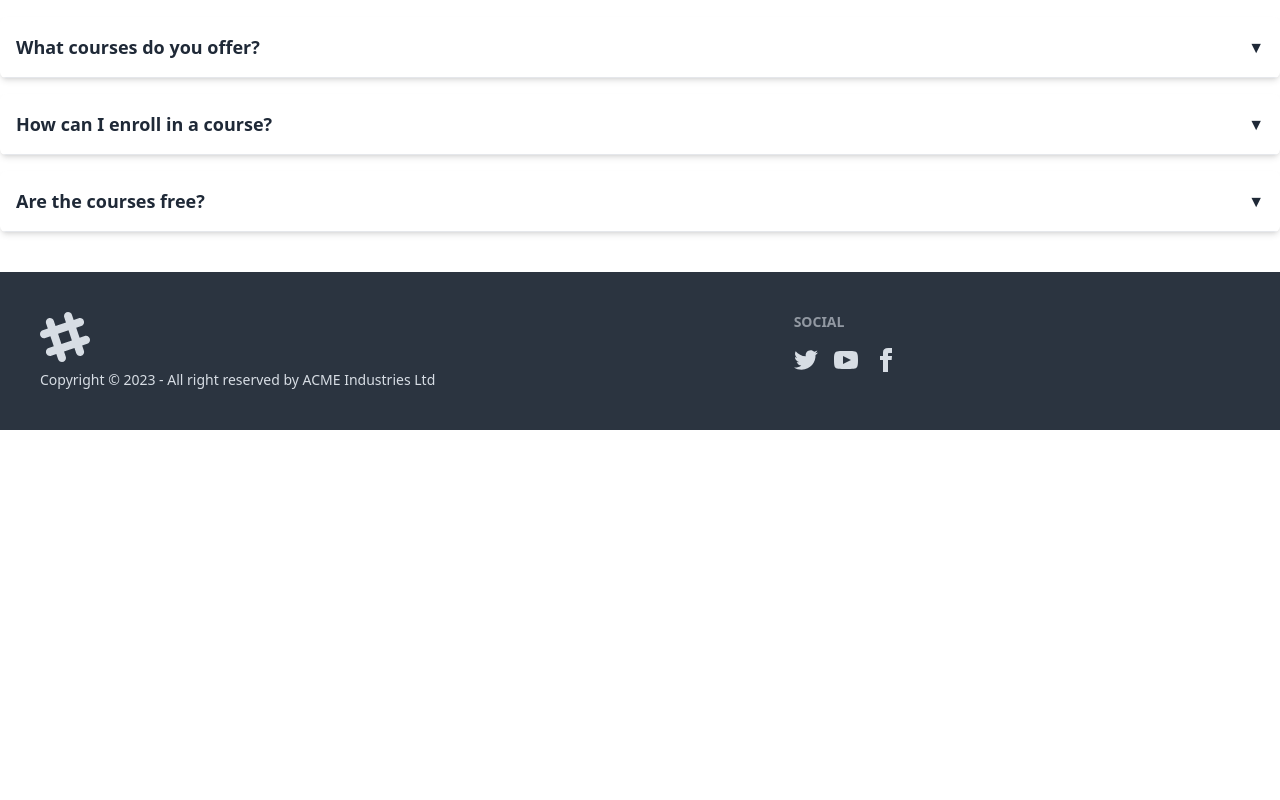
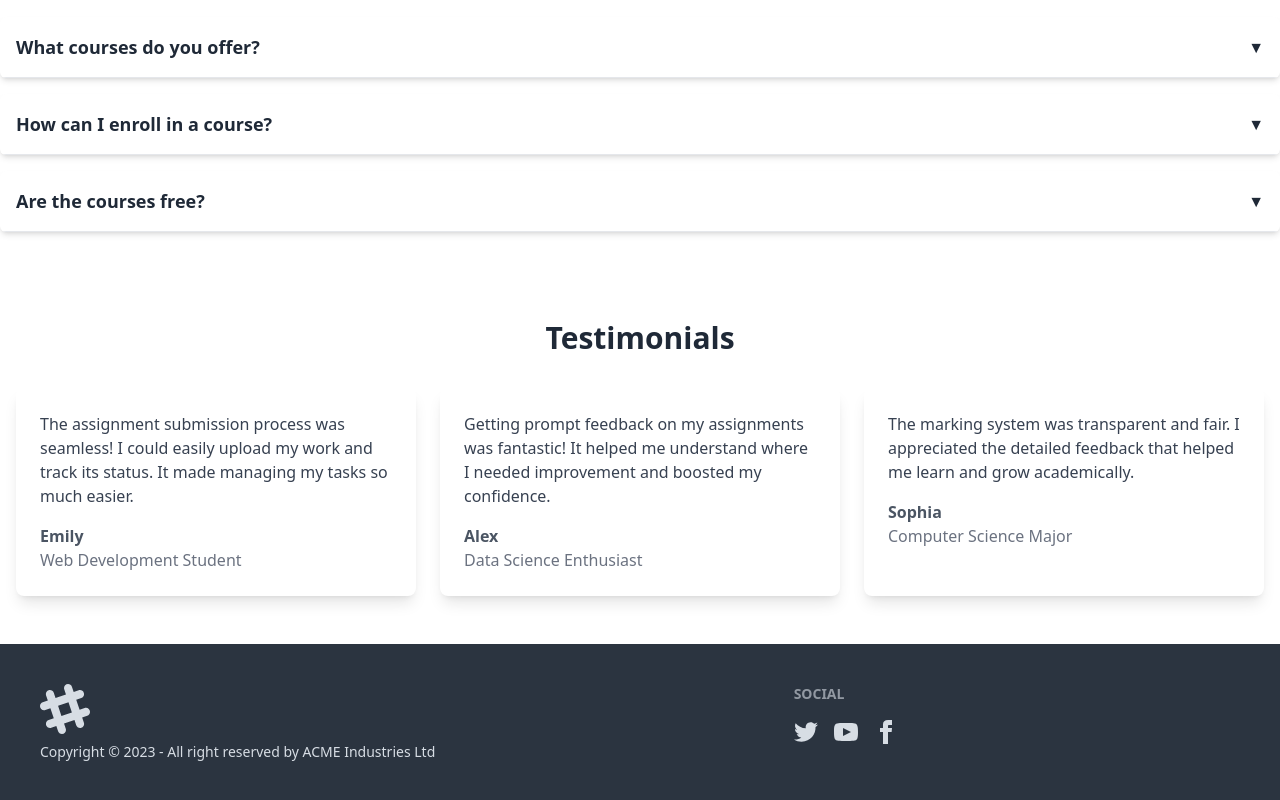
Before and after one commit to istiakahmedsarker/Knowledge-hub-client, a React (Vite) app: page / in a window 1280 px wide. Shown: the part 2135-2935 px from the top of the page. Before the commit the page ends 2565 px from the top, so only its background shows below. Built offline with nearby package versions, Linux system fonts and the light colour scheme; no server answers.

Commit message:
testimonials section added

```diff
--- a/src/Pages/Home/Home.jsx
+++ b/src/Pages/Home/Home.jsx
@@ -3,6 +3,7 @@ import Banner from './Banner/Banner';
 import Faq from './Faq/Faq';
 import FeaturedCourses from './FeaturedCourses/FeaturedCourses';
 import AboutUs from './AboutUs/AboutUs';
+import Testimonials from './Testimonials/Testimonials';
 
 const Home = () => {
     return (
@@ -11,6 +12,7 @@ const Home = () => {
             <FeaturedCourses></FeaturedCourses>
             <AboutUs></AboutUs>
             <Faq></Faq>
+            <Testimonials></Testimonials>
         </div>
     );
 };
--- a/src/Components/Testimonials/Testimonials.jsx
+++ b/src/Pages/Home/Testimonials/Testimonials.jsx
@@ -5,29 +5,32 @@ const Testimonials = () => {
         {
             id: 1,
             name: 'Emily',
-            position: 'The assignment submission process was seamless! I could easily upload my work and track its status. It made managing my tasks so much easier.',
+            feedback: 'The assignment submission process was seamless! I could easily upload my work and track its status. It made managing my tasks so much easier.',
+            position: 'Web Development Student',
         },
         {
             id: 2,
             name: 'Alex',
-            position: 'Getting prompt feedback on my assignments was fantastic! It helped me understand where I needed improvement and boosted my confidence.',
+            feedback: 'Getting prompt feedback on my assignments was fantastic! It helped me understand where I needed improvement and boosted my confidence.',
+            position: 'Data Science Enthusiast',
         },
         {
             id: 3,
             name: 'Sophia',
-            position: 'The marking system was transparent and fair. I appreciated the detailed feedback that helped me learn and grow academically.',
+            feedback: 'The marking system was transparent and fair. I appreciated the detailed feedback that helped me learn and grow academically.',
+            position: 'Computer Science Major',
         },
     ];
 
     return (
-        <section className="bg-gray-100 py-12">
+        <section className=" py-12">
             <div className="container mx-auto px-4">
                 <h2 className="text-3xl font-bold text-center mb-8">Testimonials</h2>
                 <div className="grid gap-6 grid-cols-1 md:grid-cols-2 lg:grid-cols-3">
                     {testimonials.map(testimonial => (
                         <div key={testimonial.id} className="bg-white rounded-lg overflow-hidden shadow-lg">
                             <div className="p-6">
-                                <p className="text-gray-700 mb-4">{testimonial.testimonial}</p>
+                                <p className="text-gray-700 mb-4">{testimonial.feedback}</p>
                                 <p className="text-gray-600 font-semibold">{testimonial.name}</p>
                                 <p className="text-gray-500">{testimonial.position}</p>
                             </div>
```
Also changed, not shown: 1 other file (tests, documents, lock files or other folders).
